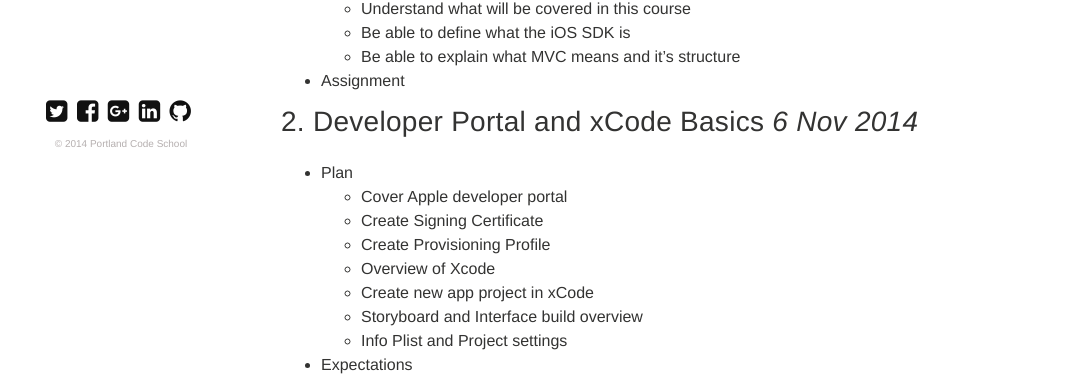
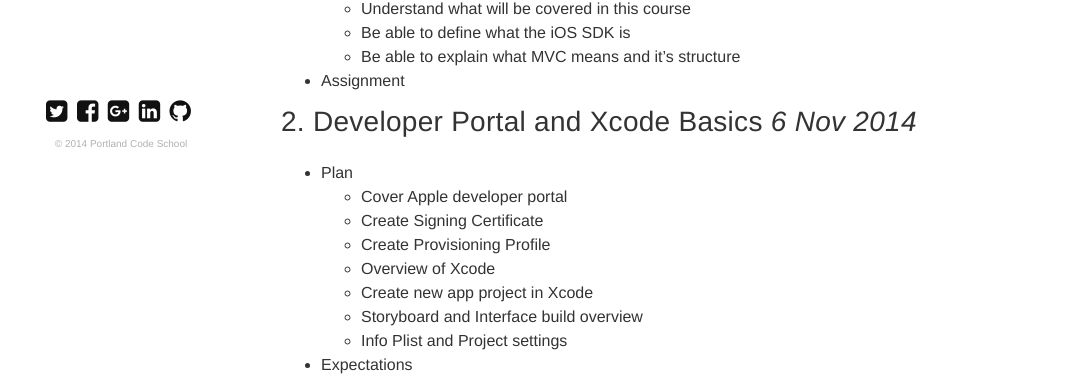
Before and after one commit to portlandcodeschool/ios, a Jekyll site: the page built from schedule.md, in a window 1280 px wide and 900 px high. Shown: the part 409-789 px from the top of the window, without its empty margins (39-1126 px from the left). Built offline with Jekyll 4.4.1, drawn with Linux system fonts in a browser that asks for light colours; nearby versions of some CDN libraries.

```diff
--- a/schedule.md
+++ b/schedule.md
@@ -18,13 +18,13 @@ tags: [schedule]
     * Be able to explain what MVC means and it’s structure
   * Assignment
 
-## 2. Developer Portal and xCode Basics *6 Nov 2014*
+## 2. Developer Portal and Xcode Basics *6 Nov 2014*
   * Plan
     * Cover Apple developer portal
     * Create Signing Certificate
     * Create Provisioning Profile
     * Overview of Xcode
-    * Create new app project in xCode
+    * Create new app project in Xcode
     * Storyboard and  Interface build overview
     * Info Plist and Project settings
   * Expectations
```
